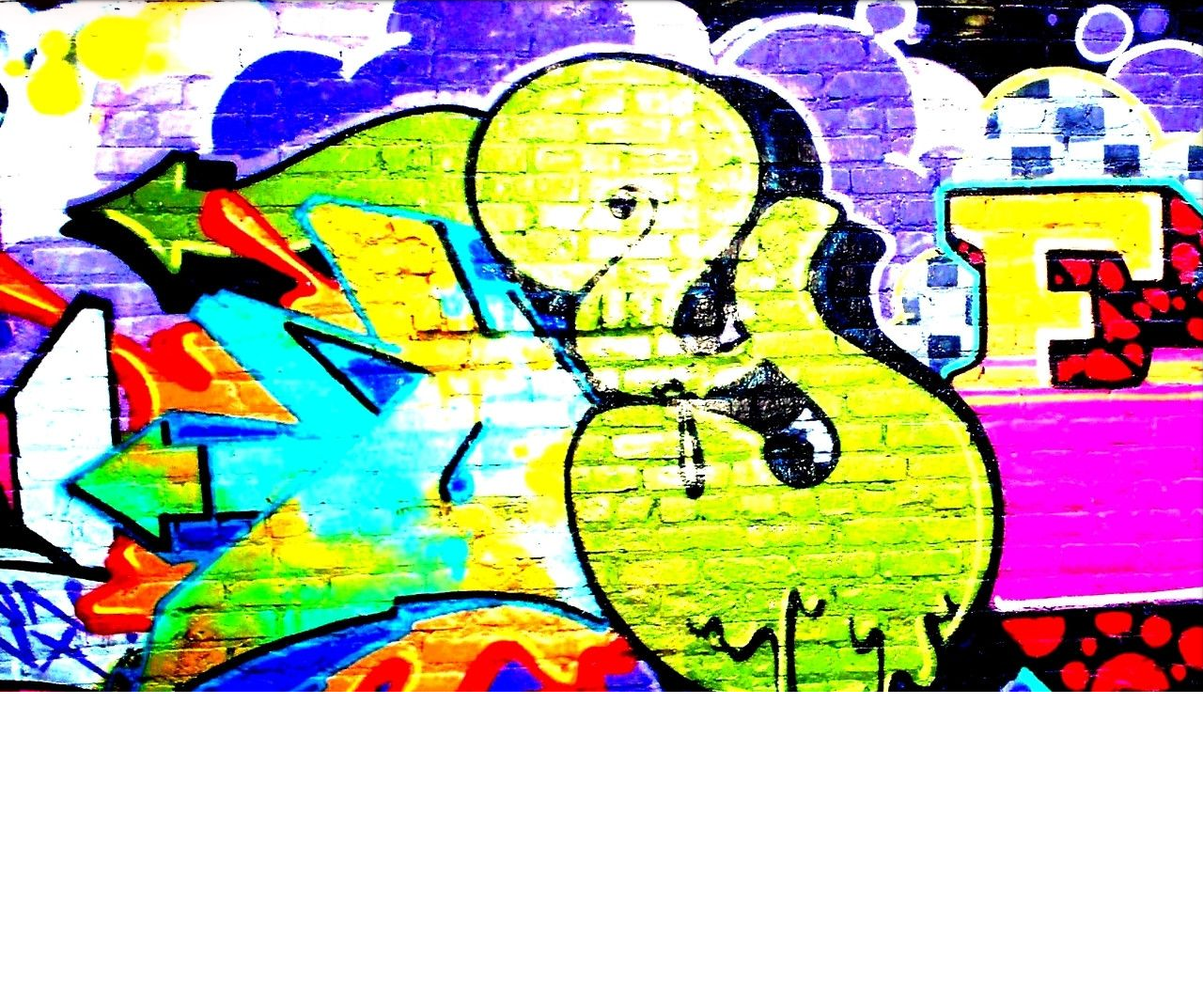
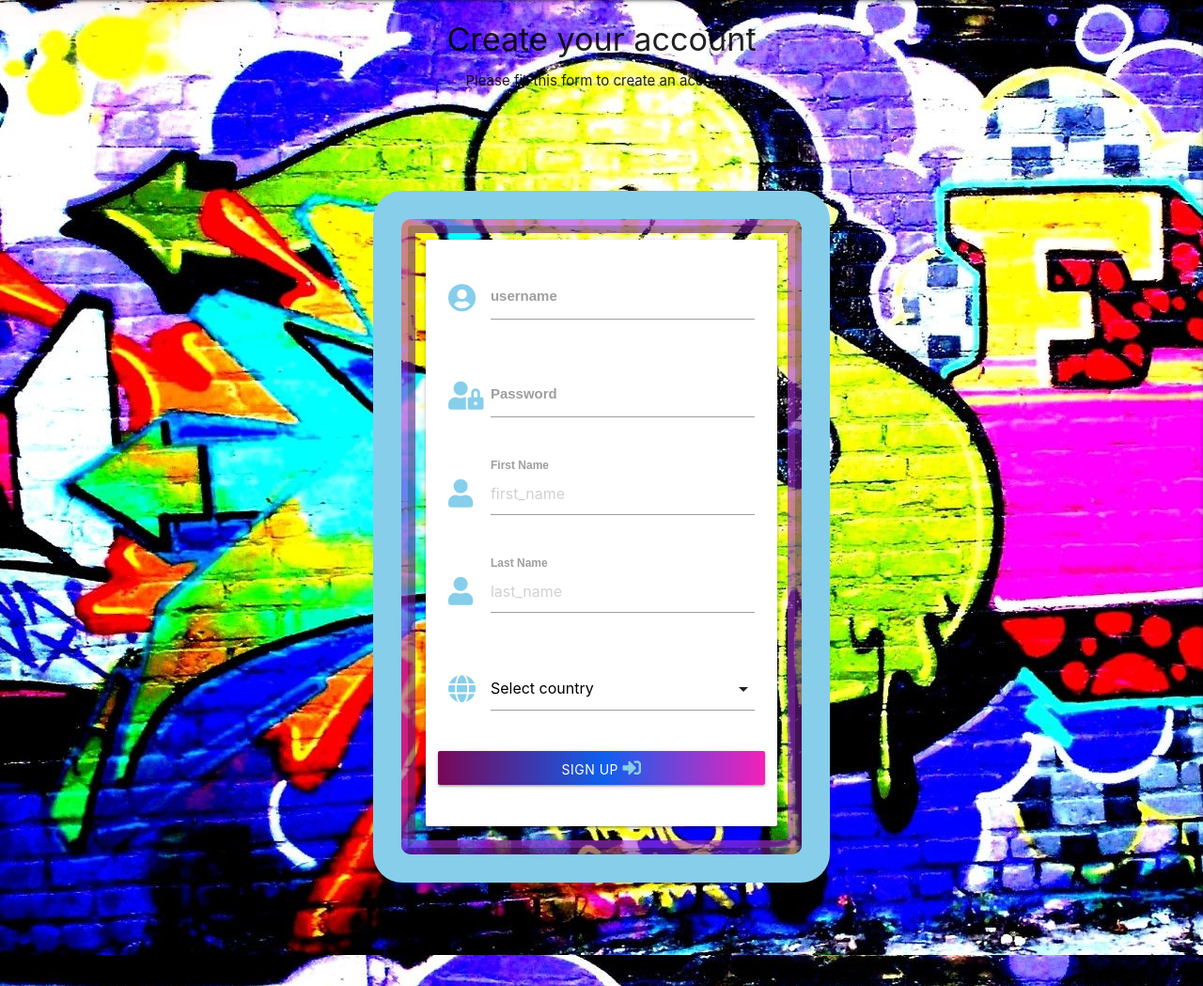
Before and after one commit to Sojasmine/youth-space, a Flask app: page /register in a window 1280 px wide. Shown: the part 64-1113 px from the top of the page at 94% size. Before the commit the page ends 800 px from the top, so only its background shows below. Run offline with Flask 2, Linux system fonts and the light colour scheme; some libraries are stand-ins or nearby versions; some web fonts are replaced.

Commit message:
Create a registration form

```diff
--- a/static/css/style.css
+++ b/static/css/style.css
@@ -1,13 +1,12 @@
 @import url('https://fonts.googleapis.com/css2?family=Akronim');
 
-
+/* Code for the background image*/
 body {
 
   background: url('../images/graffiti.jpg');
 }
-/* Code snippet from codepen.io  */
 
-
+/* Code for the logo snippet from https://codepen.io/nodws/pen/bdjwn */
 .brand-logo h4{
     text-align: left;
     width: 45%;
@@ -68,6 +67,7 @@ body {
   }
 
 
+/* code for the text in the middle of home page */
   .glow {
     font-size: 40px;
     color: #fff;
@@ -79,10 +79,13 @@ body {
   }
 
 
+/* code for navbar background color*/
 .nav-wrapper {
   background: linear-gradient(#0400ff, #ff3d00);
 }
 
+
+/* code for the border in the middle of home page,code snippet from https://developer.mozilla.org/en-US/docs/Web/CSS/border*/
 .solid {
   border: 4mm ridge rgba(170, 50, 220, .6);
   box-shadow: 0 0 0 2rem skyblue;
@@ -94,6 +97,25 @@ body {
   background: linear-gradient(#0400ff, #ff3d00);
 
 }
+
+
+/* code for icons */
 .tiny {
   color: skyblue;
 }
+
+
+/* Code for the sign up button */
+.btn {
+  background-image: linear-gradient(to right, #790758 0%, #0e60ee 51%, #f51fb8 100%);
+}
+
+form {
+  border: 4mm ridge rgba(170, 50, 220, .6);
+  box-shadow: 0 0 0 2rem skyblue;
+  border-radius: 10px;
+  font: bold 1rem sans-serif;
+  margin: 8rem;
+  padding: 1rem;
+  outline-offset: 0.5rem;
+}
--- a/static/js/script.js
+++ b/static/js/script.js
@@ -1,8 +1,8 @@
 $(document).ready(function(){
     $('.sidenav').sidenav({edge: "right"});
 
-    var chip = {
-      tag: 'chip content',
-      image: '', //optional
-    };
+    $(document).ready(function(){
+      $('select').formSelect();
+    });
+
   })
--- a/templates/base.html
+++ b/templates/base.html
@@ -13,6 +13,7 @@
     <link rel="stylesheet" href="{{ url_for('static', filename='css/style.css') }}" type="text/css">
     {% block styles %}
     {% endblock %}
+    <!-- title -->
     <title>Youth Space</title>
 </head>
 
--- a/templates/index.html
+++ b/templates/index.html
@@ -1,5 +1,7 @@
 {% extends "base.html" %}
 {% block content %}
+
+<!-- Icons -->
 <div class="center-align"><br>
     <i class="fa fa-film fa-spin fa-3x fa-fw red accent-4" aria-hidden="true"></i>
     <span class="sr-only"></span>
@@ -15,6 +17,7 @@
     <span class="sr-only"></span>
 </div><br>
 
+<!-- Text in the middle of the landing page -->
 <div class="responsive solid">
     <div class="right-align"><br>
         <h5 class="glow"><i class="fas fa-download"> Upload videos anytime</i></h5>
--- a/templates/register.html
+++ b/templates/register.html
@@ -1,7 +1,67 @@
 {% extends "base.html" %}
 {% block content %}
 
+<!-- Headings on the registration page and paragraph -->
+<h4 class="center-align">Create your account</h4>
+<p class="center-align">Please fill this form to create an account!</p>
 
+<!-- Registration form -->
+<div class="row">
+    <form class="col s12 m4 offset-m4" medthod="POST"  action="{{ url_for('register') }}">
+        <div class="card-panel">
+            <!-- username -->
+            <div class="row">
+                <div class="input-field col s12">
+                    <i class="tiny fas fa-user-circle prefix"></i>
+                    <input id="username" name="username" type="text" class="validate">
+                    <label for="username">username</label>
+                </div>
+            </div>
+            <!-- Password -->
+            <div class="row">
+                <div class="input-field col s12">
+                    <i class="tiny fas fa-user-lock prefix"></i>
+                    <input id="password" name="password" type="password" class="validate">
+                    <label for="password">Password</label>
+                </div>
+            </div>
+            <!-- First Name -->
+            <div class="row">
+                <div class="input-field col s12">
+                    <i class="tiny fas fa-user prefix"></i>
+                    <input placeholder="first_name" name="first_name" id="first_name" type="text" class="validate">
+                    <label for="first_name">First Name</label>
+                </div>
+            </div>
+            <!-- Last Name -->
+            <div class="row">
+                <div class="input-field col s12">
+                    <i class="tiny fas fa-user prefix"></i>
+                    <input placeholder="last_name" name="last_name" type="text" class="validate">
+                    <label for="last_name">Last Name</label>
+                </div>
+            </div>
+            <!-- Select country -->
+            <div class="row">
+            <div class="input-field col s12">
+                <i class="tiny fas fa-globe prefix"></i>
+                    <select>
+                    <option value="country" disabled selected>Select country</option>
+                    <option value="1">Europe</option>
+                    <option value="2">Africa</option>
+                    <option value="3">Asia</option>
+                    <option value="3">United States</option>
+                </select>
+            </div>
+            </div>
+            <!-- Sign up button-->
+            <div class="row">
+                <button type="submit" class="col s12 btn small">
+                    Sign up <i class="tiny fas fa-sign-in-alt"></i>
+                </button>
+            </div>
+    </form>
+</div>
 
 
 
```
